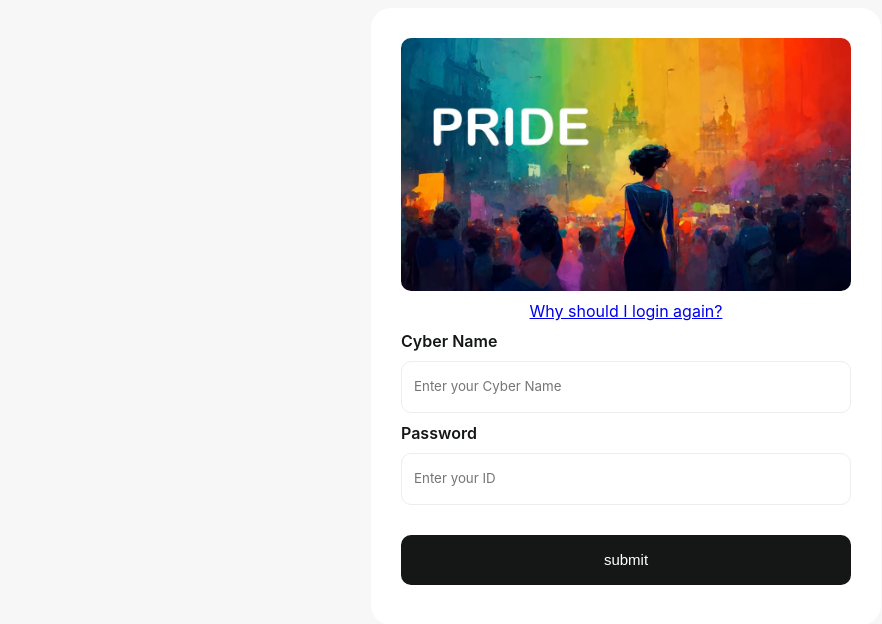
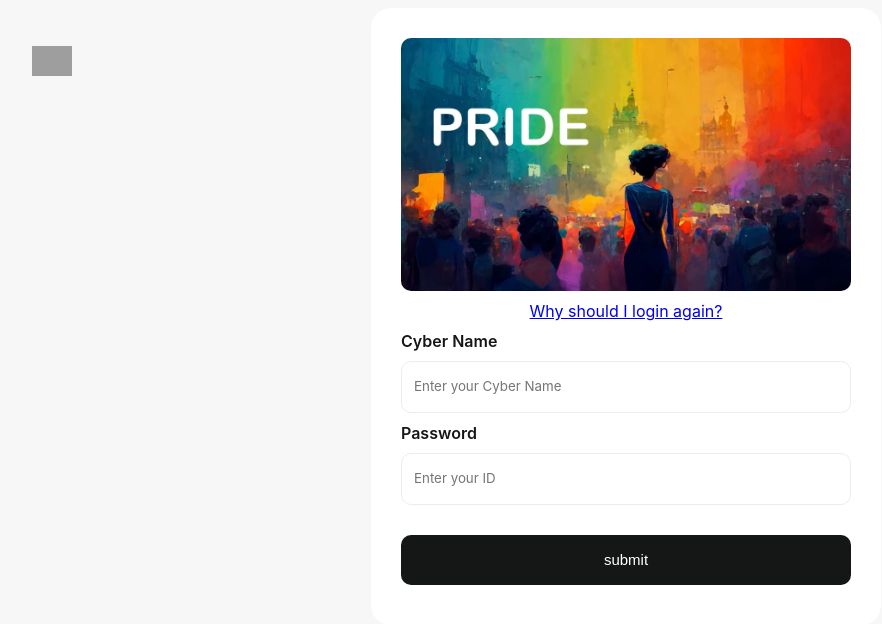
Before and after one commit to SamRoy-07/Chatroom, a PHP site: page /loginchat.php in a window 1280 px wide. Shown: the top 624 px of the page, without its empty margins (14-896 px from the left). Run offline with PHP 8.4, Linux system fonts and the light colour scheme; a user stored in the database is signed in; grey boxes are pictures that could not be loaded.

Commit message:
Add files via upload

```diff
--- a/loginchat.php
+++ b/loginchat.php
@@ -196,8 +196,28 @@ if (isset($_POST["name"]) && isset($_POST["Id"])) {
       width: 100%;
       height: auto;
       border-radius: 10px;
-      ;
+
     }
+    .imagehome {
+                height: 30px;
+                width: auto;
+                margin-right: 0px;
+                display: flex;
+                position: absolute;
+                margin-top: 3%;
+                margin-left: 3%;
+                background-color: transparent;
+            }
+
+            .imagehome:hover {
+
+                height: 6%;
+                border-radius: 10px;
+            }
+
+            .imagehome a:hover img {
+                transform: scale(1.4);
+            }
 
 
 
@@ -215,9 +235,11 @@ if (isset($_POST["name"]) && isset($_POST["Id"])) {
 
 <body>
 
+<a href="../main.php">
+<img src="../mainpng/home.png" class="imagehome">
+  </a>
+  <form class="form" method="post" action="">
 
-
-  <form class="form" method="post" action="">
 
     <div class="image-container">
 
```
Also changed, not shown: destroychatsession.php (+4 -6 lines).
